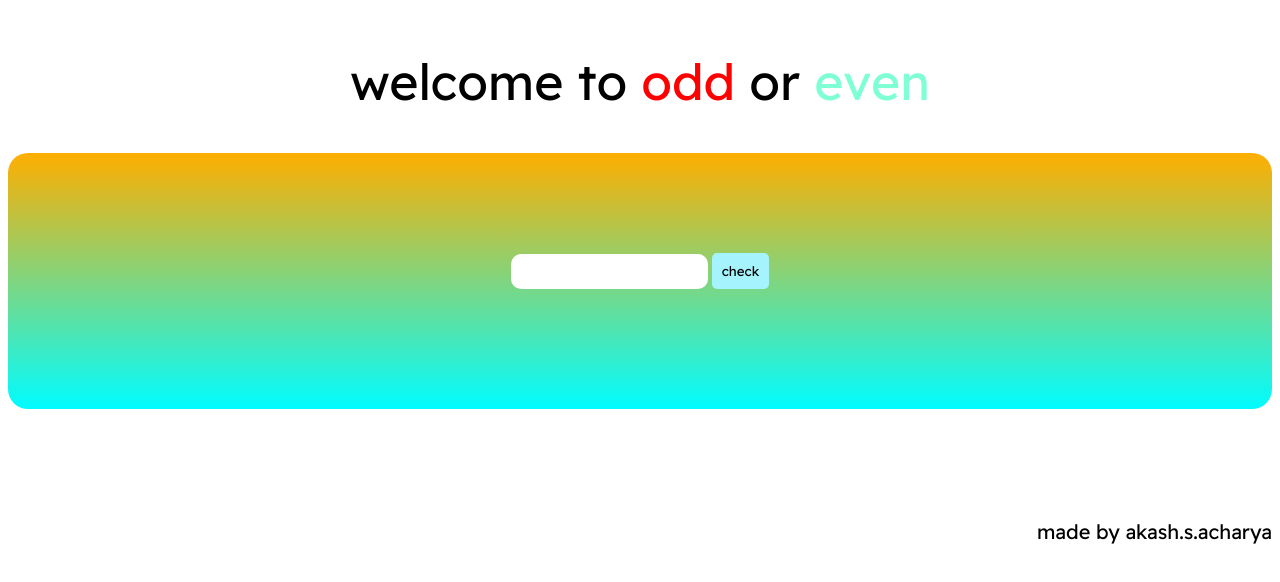
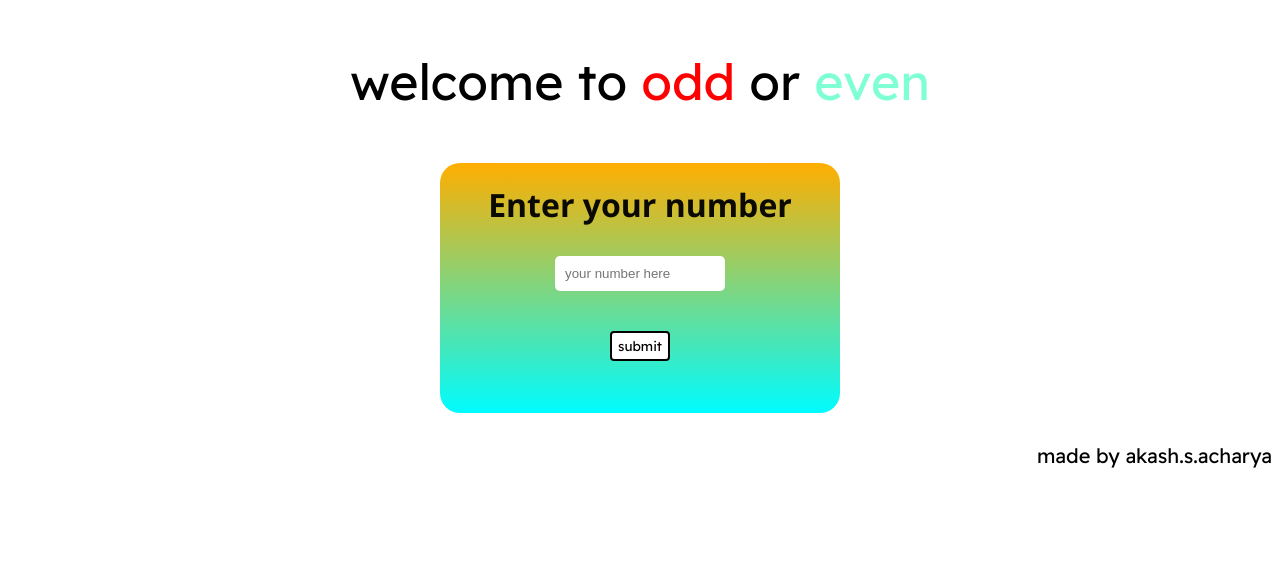
Before and after one commit to nanooro/odd-or-even, a plain HTML site: page index.html in a window 1280 px wide. Drawn offline with Linux system fonts and the light colour scheme.

Commit message:
Add files via upload
re-did ui to fit everywhere to fix elements going krey krey when the screen size changes

```diff
--- a/index.html
+++ b/index.html
@@ -22,7 +22,7 @@
         <span class="even">even</span>
       </p>
     </div>
-    <div class="wra">
+    <!-- <div class="wra">
       <div class="box">
         <div class="boxreal">
           <input type="text" id="numberinput" class="inputNumber" />
@@ -30,7 +30,19 @@
           <p id="inputtednum1" class="inputtednum"></p>
         </div>
       </div>
+    </div> -->
+    <div class="container">
+      <div class="card">
+        <h1 class="hello">Enter your number</h1>
+        <div class="inputbox">
+          <input class="userInput" type="text" placeholder="your number here" />
+          <button class="submit">submit</button>
+        </div>
+      </div>
     </div>
-    <p class="watermark">made by akash.s.acharya</p>
+    <div class="watermarkcontainer">
+      <p class="watermark">made by akash.s.acharya</p>
+    </div>
+
   </body>
 </html>
--- a/index.js
+++ b/index.js
@@ -1,18 +1,18 @@
-function update(){
-    let inputNumber = document.getElementById("numberinput");
-    let whoknows = inputNumber.value;
-    let output = document.getElementById("inputtednum1");
-    let output2 = output.textContent;
-    output.textContent = whoknows;
-    if (isNaN(whoknows)){
-        output.textContent = "please enter a number";
-    }else{
-        output.textContent = "ur number is odd";
-        if (whoknows % 2 === 0){
-            output.textContent = "ur number is even";
-        }else{
+// function update(){
+//     let inputNumber = document.getElementById("numberinput");
+//     let whoknows = inputNumber.value;
+//     let output = document.getElementById("inputtednum1");
+//     let output2 = output.textContent;
+//     output.textContent = whoknows;
+//     if (isNaN(whoknows)){
+//         output.textContent = "please enter a number";
+//     }else{
+//         output.textContent = "ur number is odd";
+//         if (whoknows % 2 === 0){
+//             output.textContent = "ur number is even";
+//         }else{
 
-        }
-    }
+//         }
+//     }
 
-}
+// }
--- a/style.css
+++ b/style.css
@@ -5,11 +5,12 @@
 .even {
   color: aquamarine;
 }
-.tmp {
+ .tmp {
   text-align: center;
   font-size: 50px;
   font-family: "Readex Pro", sans-serif;
 }
+/*
 .boxreal {
   /* background-color: #4ade80; */
   background: rgb(0, 252, 255);
@@ -59,14 +60,106 @@
 }
 .btn:hover {
   transform: translateY(-12spx);
+} */
+.watermark{
+
 }
-.watermark {
+
+/* .inputtednum {
+  font-family: "Readex Pro", sans-serif;
+  font-size: 20px;
+} */
+
+
+.container{
+  display: flex;
+  justify-content: center;
+}
+.card{
+  width: 400px;
+  height: 250px;
+  border-radius: 20px;
+  background: rgb(0, 252, 255);
+  background: -moz-linear-gradient(
+    0deg,
+    rgba(0, 252, 255, 1) 0%,
+    rgba(255, 174, 0, 1) 100%
+  );
+  background: -webkit-linear-gradient(
+    0deg,
+    rgba(0, 252, 255, 1) 0%,
+    rgba(255, 174, 0, 1) 100%
+  );
+  background: linear-gradient(
+    0deg,
+    rgba(0, 252, 255, 1) 0%,
+    rgba(255, 174, 0, 1) 100%
+  );
+  filter: progid:DXImageTransform.Microsoft.gradient(startColorstr="#00fcff",endColorstr="#ffae00",GradientType=1);
+}
+.hello{
+  text-align: center;
+  margin: 20px;
+  font-family:'Segoe UI', Tahoma, Geneva, Verdana, sans-serif;
+  color:rgba(0, 0, 0, 0.952);
+}
+.userInput{
+  width: 150px;
+  margin: 10px;
+  padding: 10px;
+  outline: none;
+  border: none;
+  border-radius: 5px;
+  background-color: white;
+}
+.inputbox{
+  display: flex;
+  justify-content: center;
+  flex-direction: column;
+  align-items: center;
+}
+.submit{
+  font-family: "Readex pro";
+  width: 60px;
+  height: 30px;
+  border-radius: 4px;
+  margin-top: 30px;
+  margin-left: 00px;
+  background-color: #ffffff;
+  transition-delay: none;
+  transition-duration: 0.3s;
+  transition-timing-function: ease-in-out;
+  outline: none;
+  border: solid black 2px;
+}
+.btn {
+  outline: none;
+  border: none;
+  padding: 10px;
+  color: ;
+  background-color: #a5f3fc;
+  border-radius: 5px;
+  transition-duration: 0.4s;
+  transition-timing-function: ease-in-out;
+  font-family: "Readex Pro", sans-serif;
+}
+.submit:hover{
+  transform: translateY(-5px);
+  animation:  2s ease-in-out 0s;
+  background-color: #dddddd;
+}
+/* .button{
+  display: flex;
+  justify-content: center;
+  width: 40px;
+  height: 20px;
+  background-color: #a5f3fc;
+} */
+.watermarkcontainer{
+  display: flex;
+  justify-content: right;
   text-align: right;
-  margin-top: 100px;
+  margin-top: 10px;
   font-size: 20px;
   font-family: "Readex Pro", sans-serif;
 }
-.inputtednum {
-  font-family: "Readex Pro", sans-serif;
-  font-size: 20px;
-}
```
